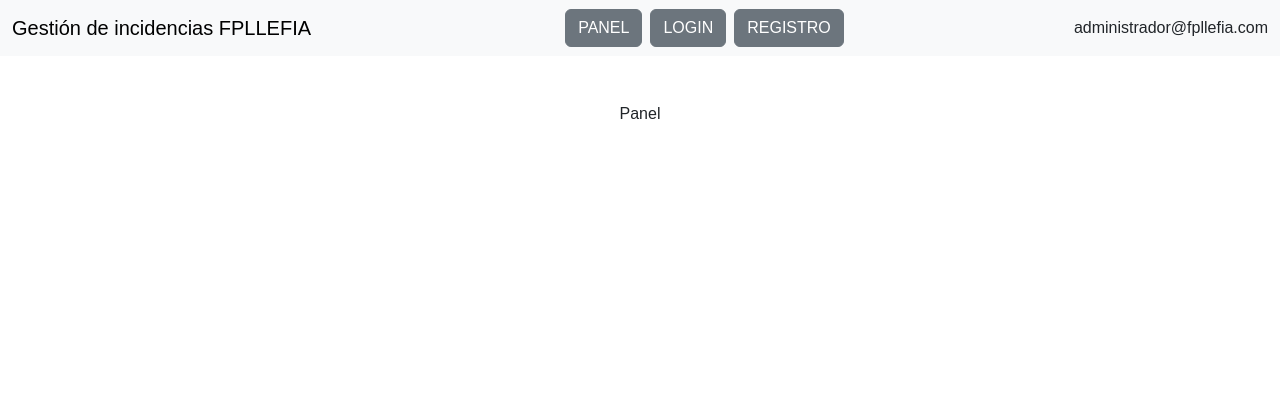
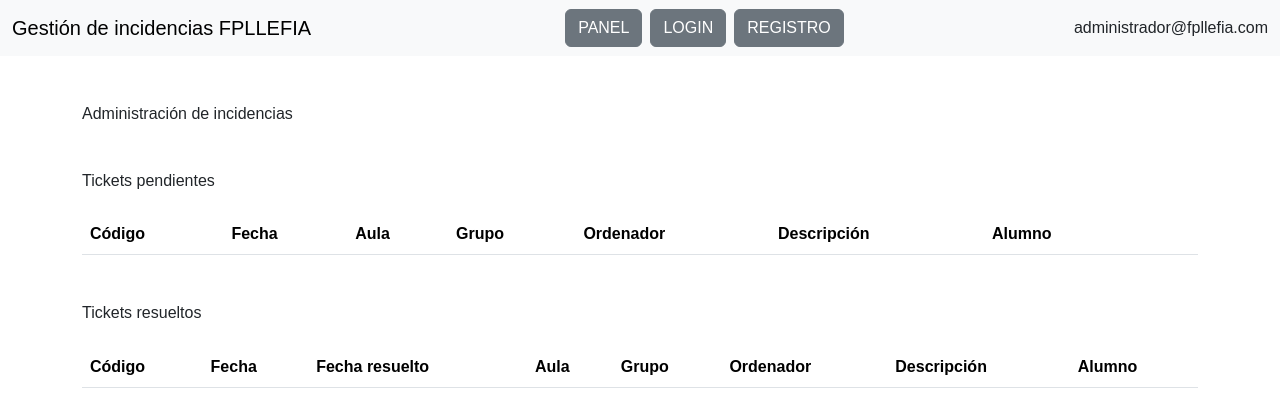
Before and after one commit to daw2-munoz22/ExamenUF4--M6-Edgar, a React (Vite) app: page / in a window 1280 px wide. Shown: the top 414 px of the page. Built offline with nearby package versions, Linux system fonts and the light colour scheme.

Commit message:
vista panel acabada y preparar contexto

```diff
--- a/src/views/Panel.jsx
+++ b/src/views/Panel.jsx
@@ -1,8 +1,66 @@
 export default function Panel() {
     return (
-      <div className="pt-5">
-        <h1 className="w-100 text-center">Panel</h1>
-
+        <>
+           <main className="container mt-5">
+        <h1>Administración de incidencias</h1>
+        <h2 className="mt-5">Tickets pendientes</h2>
+        <table className="table mt-4">
+          <thead>
+            <tr>
+              <th>Código</th>
+              <th>Fecha</th>
+              <th>Aula</th>
+              <th>Grupo</th>
+              <th>Ordenador</th>
+              <th>Descripción</th>
+              <th>Alumno</th>
+              <th></th>
+              <th></th>
+            </tr>
+          </thead>
+          <tbody>
+            {/* Aquí irían los datos de los tickets pendientes */}
+          </tbody>
+        </table>
+        <h2 className="mt-5">Tickets resueltos</h2>
+        <table className="table mt-4">
+          <thead>
+            <tr>
+              <th>Código</th>
+              <th>Fecha</th>
+              <th>Fecha resuelto</th>
+              <th>Aula</th>
+              <th>Grupo</th>
+              <th>Ordenador</th>
+              <th>Descripción</th>
+              <th>Alumno</th>
+            </tr>
+          </thead>
+          <tbody>
+            {/* Aquí irían los datos de los tickets resueltos */}
+          </tbody>
+        </table>
+      </main>
+      <div className="modal fade" id="exampleModal" tabIndex="-1" aria-labelledby="exampleModalLabel" aria-hidden="true">
+        <div className="modal-dialog">
+          <div className="modal-content">
+            <div className="modal-header">
+              <h5 className="modal-title" id="exampleModalLabel">Observaciones</h5>
+              <button type="button" className="btn-close" data-bs-dismiss="modal" aria-label="Close"></button>
+            </div>
+            <div className="modal-body">
+              <p>Código incidencia: <span>123546</span></p>
+              <label htmlFor="comentario" className="form-label">Comentario:</label>
+              <input className="form-control" /> {/* Note: You cannot use <input> as a container in React */}
+              <p className="small text-end">Autor: <span>Pepe Loco</span></p>
+            </div>
+            <div className="modal-footer">
+              <button type="button" className="btn btn-secondary" data-bs-dismiss="modal">Cancelar</button>
+              <button type="button" className="btn btn-primary">Guardar cambios</button>
+            </div>
+          </div>
+        </div>
       </div>
-    );
+        </>
+      );
   }
```
Also changed, not shown: src/contexts/GlobalContext.jsx (added, +20 -0 lines), src/contexts/Adios.jsx (deleted).
